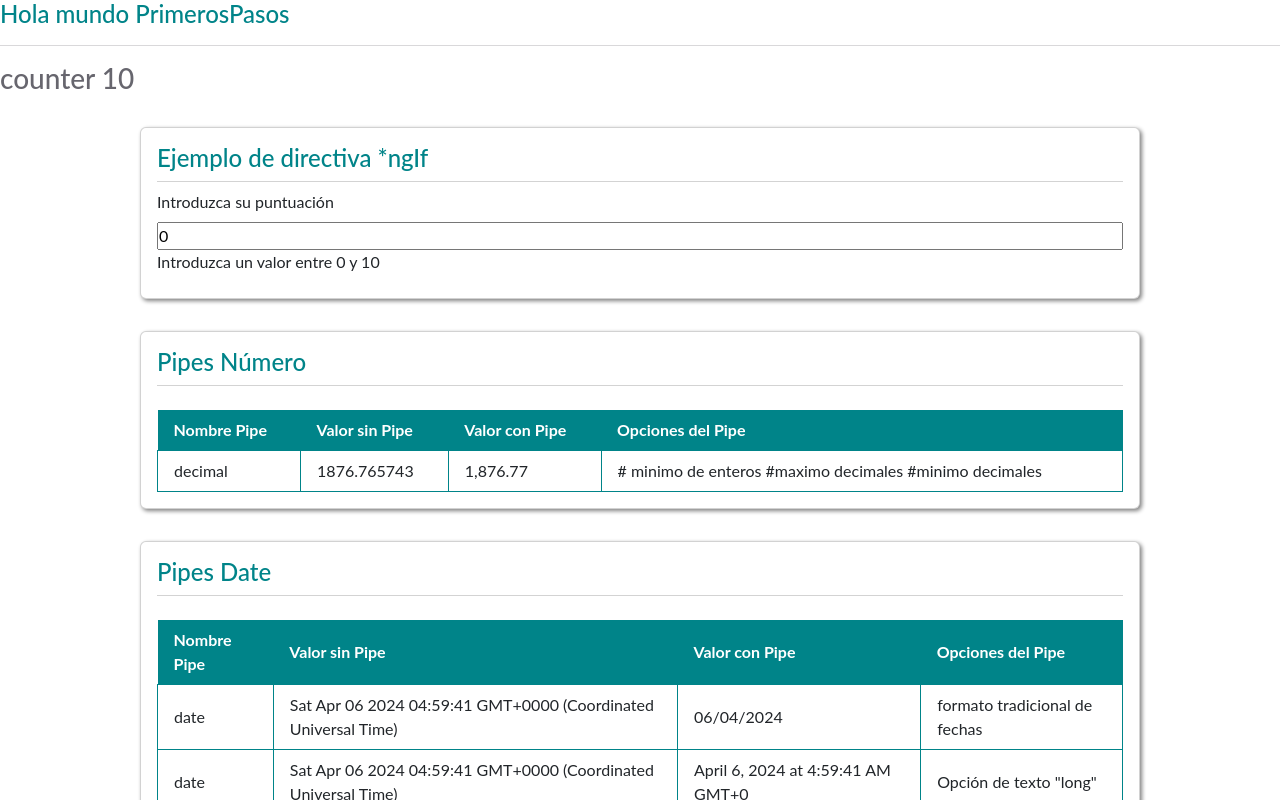
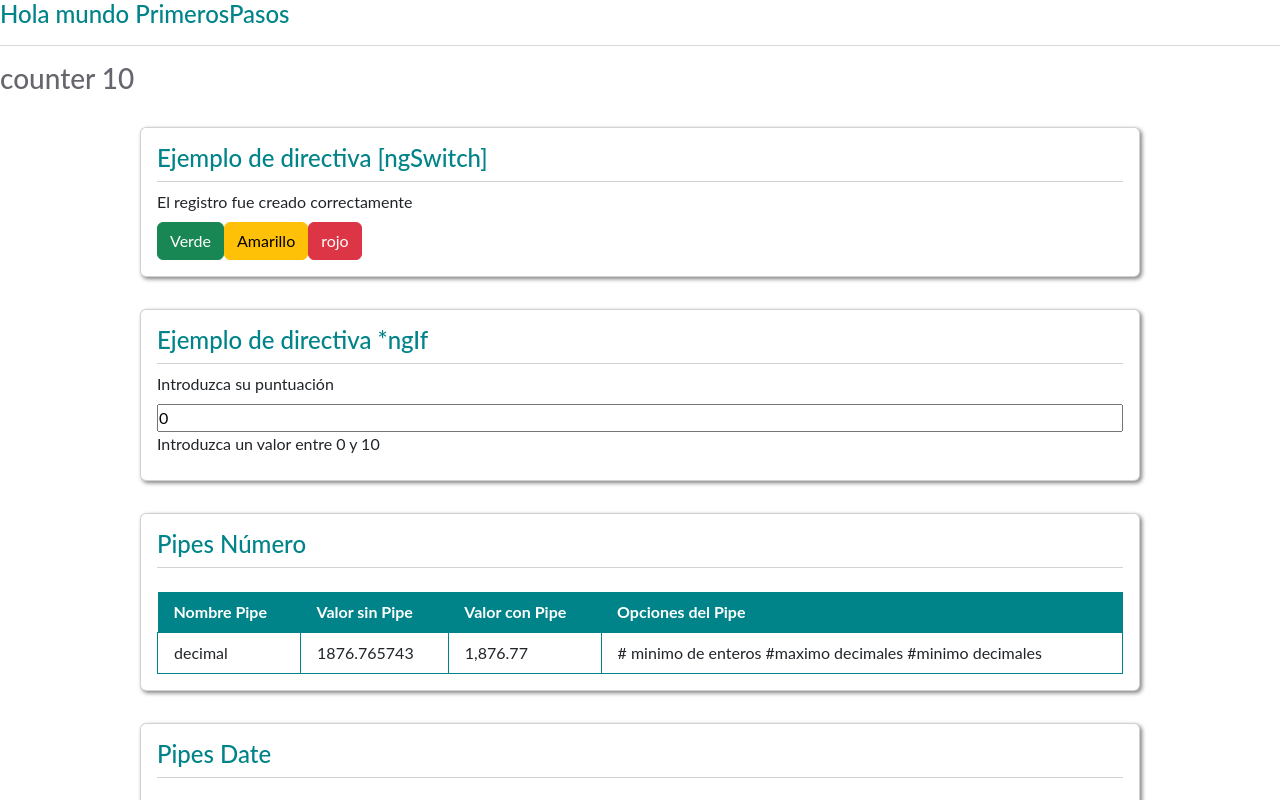
Before and after one commit to saulsistemas/CURSO-ANGULAR, an Angular app: page / in a window 1280 px wide. Shown: the top 800 px of the page. Built offline with nearby package versions, Linux system fonts and the light colour scheme.

Commit message:
directiva ngSwitch

```diff
--- /dev/null
+++ b/src/app/03-Directivas/directiva-ng-switch/directiva-ng-switch.component.html
@@ -0,0 +1,11 @@
+<div class="card">
+  <h1>Ejemplo de directiva [ngSwitch]</h1>
+  <div [ngSwitch]="estado">
+    <p *ngSwitchCase="'success'">El registro fue creado correctamente</p>
+    <p *ngSwitchCase="'warning'">Error de conexion, intentelo más tarde</p>
+    <p *ngSwitchCase="'danger'">Servicio no disponible</p>
+    <button class="btn btn-success " (click)="metodoSuccess()"> Verde </button>
+    <button class="btn btn-warning" (click)="metodoWarning()"> Amarillo </button>
+    <button class="btn btn-danger" (click)="metodoDanger()"> rojo </button>
+  </div>
+</div>
--- /dev/null
+++ b/src/app/03-Directivas/directiva-ng-switch/directiva-ng-switch.component.ts
@@ -0,0 +1,21 @@
+import { Component } from '@angular/core';
+
+@Component({
+  selector: 'app-directiva-ng-switch',
+  templateUrl: './directiva-ng-switch.component.html',
+  styles: ``
+})
+export class DirectivaNgSwitchComponent {
+
+  public estado:string ="success";
+
+  metodoSuccess():void{
+    this.estado = "success";
+  }
+  metodoWarning():void{
+    this.estado = "warning";
+  }
+  metodoDanger():void{
+    this.estado = "danger";
+  }
+}
--- a/src/app/app.component.html
+++ b/src/app/app.component.html
@@ -1,6 +1,7 @@
 <h1>Hola mundo {{title}}</h1>
 <hr>
 <h3>counter {{contador}}</h3>
+<app-directiva-ng-switch></app-directiva-ng-switch>
 <app-directiva-ng-if></app-directiva-ng-if>
 <app-pipes></app-pipes>
 <app-one-way-binding></app-one-way-binding>
--- a/src/app/app.module.ts
+++ b/src/app/app.module.ts
@@ -11,6 +11,7 @@ import { FormsModule } from '@angular/forms';
 import { OneWayBindingComponent } from './01-Binding/one-way-binding/one-way-binding.component';
 import { PipesComponent } from './02-Pipes/pipes/pipes.component';
 import { DirectivaNgIfComponent } from './03-Directivas/directiva-ng-if/directiva-ng-if.component';
+import { DirectivaNgSwitchComponent } from './03-Directivas/directiva-ng-switch/directiva-ng-switch.component';
 
 @NgModule({
   declarations: [
@@ -21,7 +22,8 @@ import { DirectivaNgIfComponent } from './03-Directivas/directiva-ng-if/directiv
     TwoWayBindingComponent,
     OneWayBindingComponent,
     PipesComponent,
-    DirectivaNgIfComponent
+    DirectivaNgIfComponent,
+    DirectivaNgSwitchComponent
   ],
   imports: [
     BrowserModule,
```
